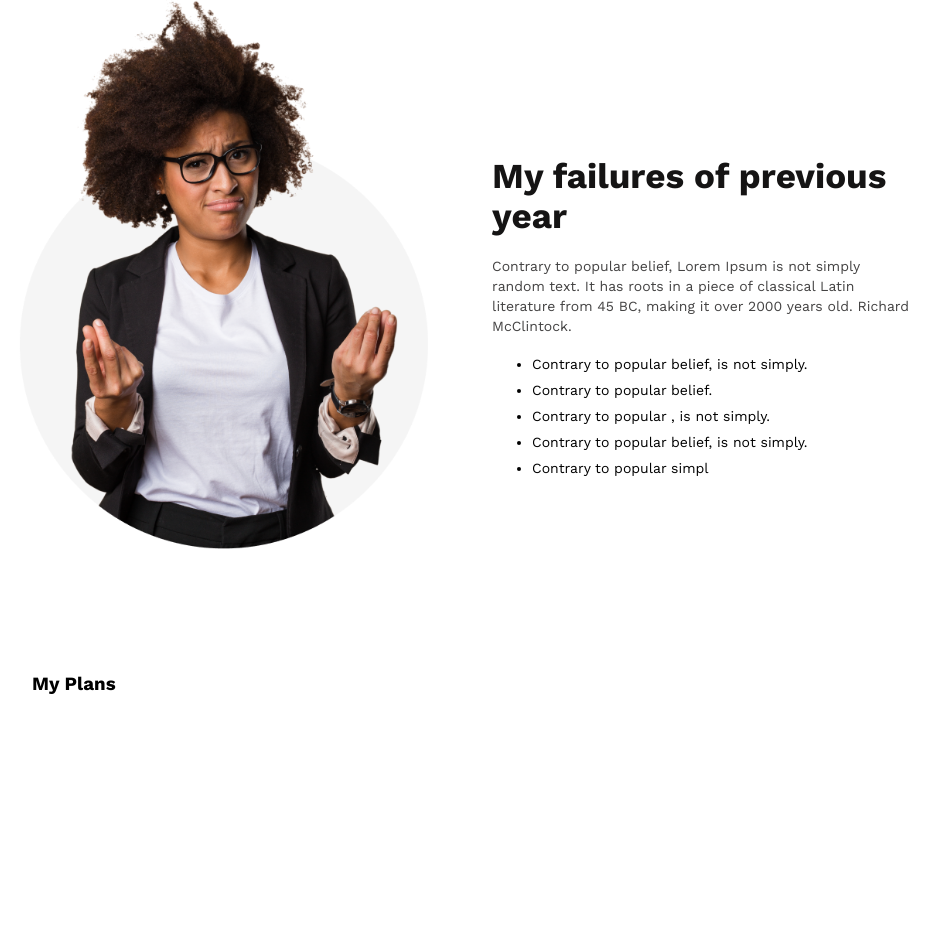
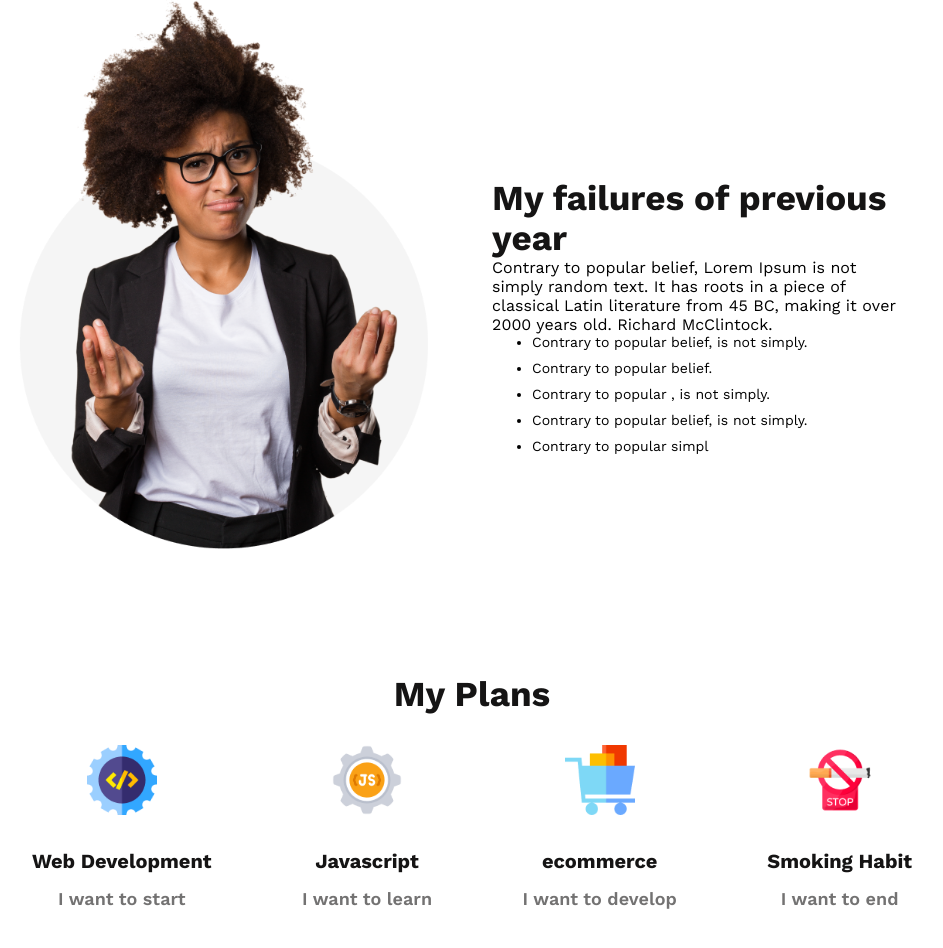
Before and after one commit to MH-Fahim11/new-year-new-me, a plain HTML site: page index.html in a window 1280 px wide. Shown: the part 731-1679 px from the top of the page, without its empty margins (168-1111 px from the left). Before the commit the page ends 1622 px from the top, so only its background shows below. Drawn offline with nearby package versions, Linux system fonts and the light colour scheme.

Commit message:
my plan sec part add

```diff
--- a/index.html
+++ b/index.html
@@ -46,24 +46,24 @@
             <h3>My Plans</h3>
             <div class="my-plans">
                 <div>
-                    <img src="" alt="">
-                    <h4></h4>
-                    <p></p>
+                    <img src="images/icons/web.png" alt="">
+                    <h4>Web Development</h4>
+                    <p>I want to start</p>
                 </div>
                 <div>
-                    <img src="" alt="">
-                    <h4></h4>
-                    <p></p>
+                    <img src="images/icons/js.png" alt="">
+                    <h4>Javascript</h4>
+                    <p>I want to learn</p>
                 </div>
                 <div>
-                    <img src="" alt="">
-                    <h4></h4>
-                    <p></p>
+                    <img src="images/icons/ecom.png" alt="">
+                    <h4>ecommerce</h4>
+                    <p>I want to develop</p>
                 </div>
                 <div>
-                    <img src="" alt="">
-                    <h4></h4>
-                    <p></p>
+                    <img src="images/icons/smoke.png" alt="">
+                    <h4>Smoking Habit</h4>
+                    <p>I want to end</p>
                 </div>
             </div>
         </div>
--- a/styles/style.css
+++ b/styles/style.css
@@ -60,7 +60,7 @@ header{
     line-height: 40px;
     padding-right: 20px;
 }
-.main-part-peragraph{
+.main-part-paragraph{
     padding-top: 20px ;
     padding-bottom: 20px;
     font-weight: 300;
@@ -79,4 +79,32 @@ header{
 
 .my-plans-container{
     padding: 120px 200px;
+    text-align: center;
+    display: block;
 }
+.my-plans-container h3{
+    padding-bottom: 30px;
+    font-weight: 700;
+    font-size: 35px;
+    color: #151414;
+
+}
+.my-plans{
+    display: flex;
+    justify-content: space-between;
+}
+.my-plans img{
+    height: 70px;
+    padding-bottom: 30px;
+}
+.my-plans h4{
+    font-weight: 800;
+    font-size: 20px;
+    color: #151414;
+}
+.my-plans p{
+    padding-top: 15px;
+    font-weight: 600;
+    font-size: 18px;
+    color: #737272;
+}
```
